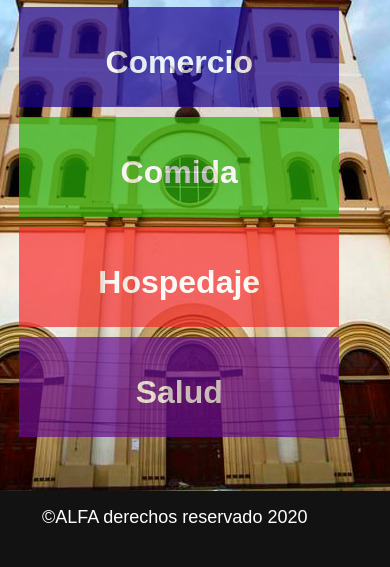
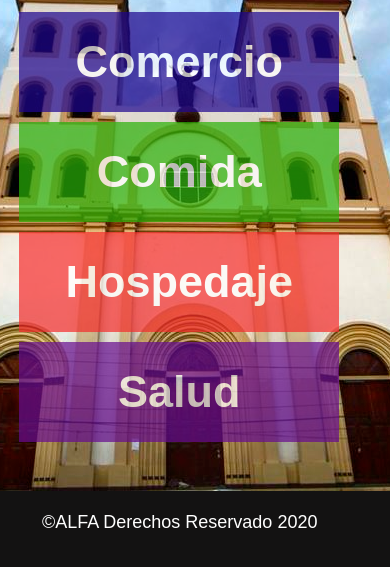
Before and after one commit to JBelor/DescubreSanMiguel, a website: page www/index.html in a window 390 px wide. Shown: the part 85-652 px from the top of the page. Drawn offline with Linux system fonts and the light colour scheme.

Commit message:
Navegacion al 90%

```diff
--- a/www/css/estilos.css
+++ b/www/css/estilos.css
@@ -30,10 +30,12 @@ header label:hover{
     list-style: none;
     padding: 0;
     display: flex;
+
 }
 
 .menu li {
     border-right: 2px solid #fff;
+
 }
 
 .menu li:hover {
@@ -45,6 +47,7 @@ header label:hover{
     padding: 15px 20px;
     color: #fff;
     text-decoration: none;
+
 }
 
 div{
@@ -61,8 +64,18 @@ div{
     color: white;
     position: relative ;
     margin-left: 3%;
-    height: 100px;
-    z-index: -1;
+    height: 90px;
+    display: inline-block;
+    padding: 5px 40px;
+    width: 240px;
+    text-decoration: none;
+    font-size: 45px;
+    font-weight: bold;
+    display: flex;
+    justify-content: center;
+    align-items: center;
+    margin-top: 15px;
+    z-index: 1;
 }
 
 #card2{
@@ -71,36 +84,58 @@ div{
     color: white;
     position: relative ;
     margin-left: 3%;
-    height: 100px;
-    z-index: -1;
+    height: 90px;
+    display: inline-block;
+    padding: 5px 40px;
+    width: 240px;
+    text-decoration: none;
+    font-size: 45px;
+    font-weight: bold;
+    display: flex;
+    justify-content: center;
+    align-items: center;
+    margin-top: 10px;
+    z-index: 1;
+}
 
-}
 #card3{
     background: rgb(245, 44, 44);
     opacity: 0.7;
     color: white;
     position: relative ;
     margin-left: 3%;
-    height: 100px;
-    z-index: -1;
+    height: 90px;
+    display: inline-block;
+    padding: 5px 40px;
+    width: 240px;
+    text-decoration: none;
+    font-size: 45px;
+    font-weight: bold;
+    display: flex;
+    justify-content: center;
+    align-items: center;
+    margin-top: 10px;
+    z-index: 1;
+}
 
-}
 #card4{
     background: rgb(103, 12, 145);
     opacity: 0.7;
     color: white;
     position: relative ;
     margin-left: 3%;
-    height: 100px;
-    z-index: -1;
-}
-
-h1{
-    text-align: center;
-    text-underline-position: auto;
-    display:inline-block;
-	vertical-align:middle;
-    line-height:normal;
+    height: 90px;
+    display: inline-block;
+    padding: 5px 40px;
+    width: 240px;
+    text-decoration: none;
+    font-size: 45px;
+    font-weight: bold;
+    display: flex;
+    justify-content: center;
+    align-items: center;
+    margin-top: 10px;
+    z-index: 1;
 }
 
 h2{
@@ -119,10 +154,10 @@ footer{
     margin-left: 34px;
 }
 
+
 @media (max-width:768px){
     header label{
         display:block;
-
     }
 
     .menu{
@@ -135,16 +170,31 @@ footer{
 
     .menu ul{
         flex-direction: column;
-
     }
 
     .menu li {
         border-top: 2px solid #fff;
+    }
 
-
-    }
     #btn-menu:checked ~ .menu {
         margin: 0;
+        z-index: 999;
     }
 
 }
+
+h1{
+    text-align: center;
+    color: rgb(252, 249, 249);
+    font-size: 50px;
+    font-weight: bold;
+    margin-left: 0px;
+    background-color: teal;
+    margin: 10px;
+}
+
+input{
+    margin: 10px;
+    padding-left: 150px;
+
+}
--- a/www/index.html
+++ b/www/index.html
@@ -13,7 +13,7 @@
         <label for="btn-menu"><img class="icon-menu" src="img/menu.png" width="35px" height="35px"></label>
         <nav class="menu">
             <ul>
-                <li><a href="prueba.html">Buscar</a></li>
+                <li><a href="index.html">Inicio</a></li>
                 <li><a href="">Sesion</a></li>
                 <li><a href="">¿Sabias Que?</a></li>
                <!--
@@ -23,28 +23,12 @@
             </ul>
         </nav>
     </header>
-        <div class="card" id="card1" style="width: 20rem;" class="shadow-lg p-3 mb-5 bg-white rounded">
-            <div class="card-body" >
-                <h1 class="card-tittle">Comercio</h1>
-            </div>
-        </div>
-        <div class="card" id="card2" style="width: 20rem;" onclick="" dclass="shadow-lg p-3 mb-5 bg-white rounde">
-            <div class="card-body" >
-                <h1 class="card-tittle">Comida</h1>
-            </div>
-        </div>
-        <div class="card" id="card3" style="width: 20rem;" onclick="" class="shadow-lg p-3 mb-5 bg-white rounded">
-            <div class="card-body" >
-                <h1 class="card-tittle">Hospedaje</h1>
-            </div>
-        </div>
-        <div class="card" id="card4" style="width: 20rem;" onclick="" >
-            <div class="card-body" >
-                <h1 class="card-tittle" >Salud</h1>
-            </div>
-        </div>
+        <a id="card1" href="Comercio.html" class="button">Comercio</a>
+        <a id="card2" href="Comida.html" class="button">Comida</a>
+        <a id="card3" href="Hospedaje.html" class="button">Hospedaje</a>
+        <a id="card4" href="Salud.html" class="button">Salud</a>
 </body>
-<footer class="footer-copyright text-center py-3">©ALFA derechos reservado 2020</footer>
+<footer class="footer-copyright text-center py-3">©ALFA Derechos Reservado 2020</footer>
 </html>
 
 
```
Also changed, not shown: www/Comercio.html (added, +29 -0 lines), www/Comida.html (added, +29 -0 lines), www/Hospedaje.html (added, +29 -0 lines), www/Salud.html (added, +29 -0 lines), www/prueba.html (deleted, +0 -1 lines).
